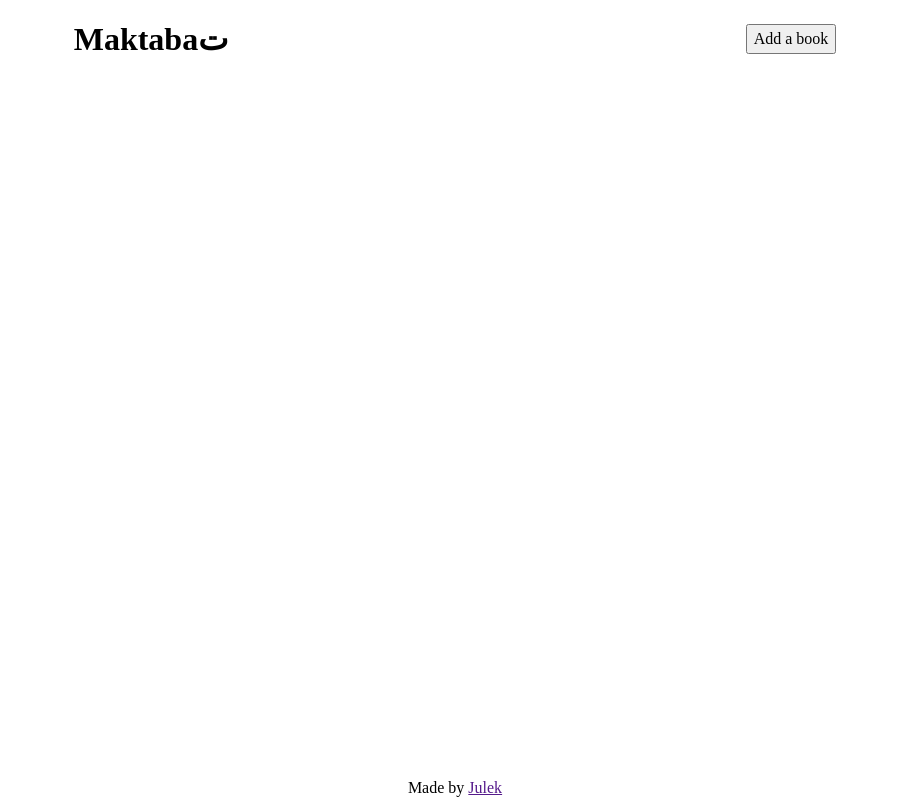
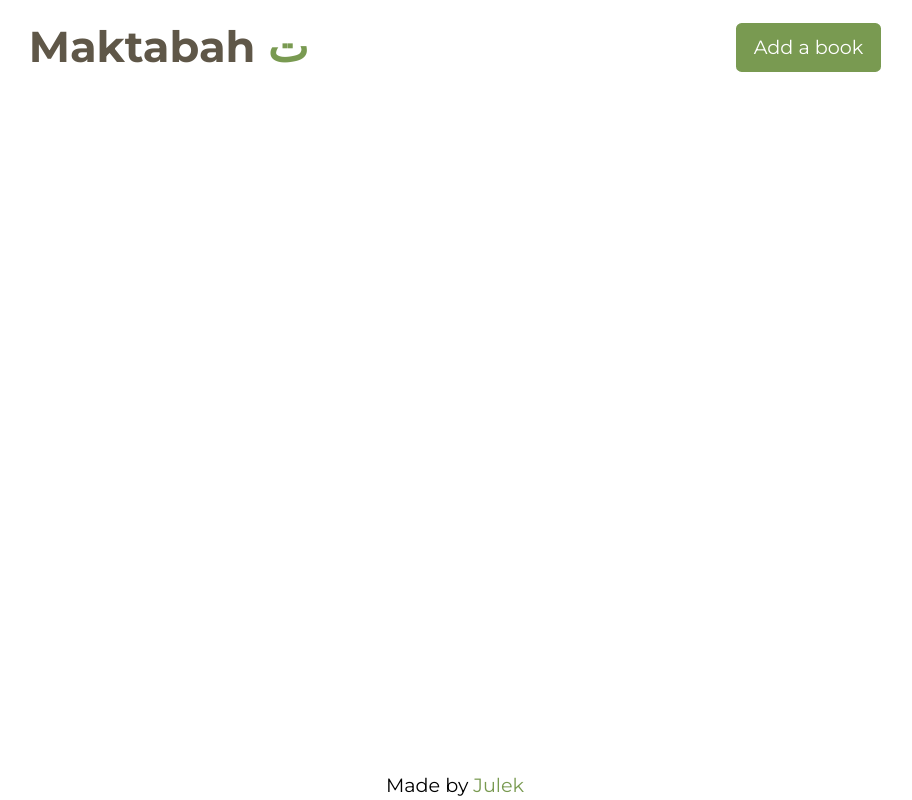
Before and after one commit to Jobrzut/Book-Library, a plain HTML site: page index.html in a window 1280 px wide. Shown: the whole page, without its empty margins (185-1097 px from the left). Drawn offline with Linux system fonts and the light colour scheme.

Commit message:
Style text and buttons

```diff
--- a/index.html
+++ b/index.html
@@ -9,7 +9,7 @@
 <body>
     <header>
         <div>
-            <h1>Maktaba<span>ت</span></h1>
+            <h1>Maktabah <span>ت</span></h1>
         </div>
         <div>
             <button>Add a book</button>
@@ -19,7 +19,7 @@
 
     </body>
     <footer>
-        <p>Made by <a href="">Julek</a></p>
+        <p>Made by <a target="_blank" rel="noopener noreferrer" href="https://github.com/Jobrzut" >Julek</a></p>
     </footer>
 </body>
 </html>
--- a/style.css
+++ b/style.css
@@ -47,12 +47,22 @@ h1, h2, h3, h4, h5, h6 {
 
 /*My code*/
 
+@font-face {
+    font-family: 'Montserrat';
+    src: url(Montserrat.woff2);
+}
+:root {
+    --arabic-green:	#799a51;
+    --arabic-brown:	#5f5748;
+}
+
 body {
     display: flex;
     flex-direction: column;
     min-height: 100vh;
     justify-content: space-between;
     align-items: center;
+    font-family: 'Montserrat', system-ui;
 }
 
 header {
@@ -61,4 +71,38 @@ header {
     align-items: center;
     width: 100%;
     justify-content: space-around;
+    color: var(--arabic-brown);
 }
+
+header h1 span {
+    color: var(--arabic-green);
+}
+
+header button {
+    background-color: var(--arabic-green);
+    border: 2px solid var(--arabic-green);
+    border-radius: 0.35rem;
+    padding: 8px 16px;
+    color: white;
+    transition: 0.2s ease-in-out;
+    cursor: pointer;
+    font-size: 1.2rem;
+}
+
+header button:hover {
+    color: var(--arabic-green);
+    background-color: white;
+}
+
+footer {
+    font-size: 1.2rem;
+}
+
+footer a {
+    color: var(--arabic-green);
+    text-decoration: none;
+}
+
+h1 {
+    font-size: 2.7rem;
+}
```
Also changed, not shown: Montserrat.woff2 (added).
